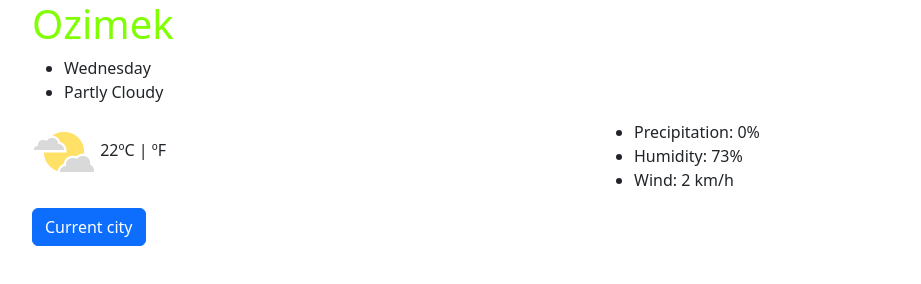
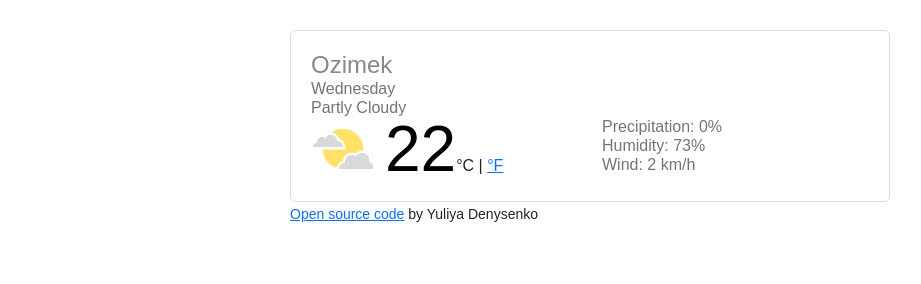
Before and after one commit to Yuldenys/Vanilla-WeatherApp, a plain HTML site: page index.html in a window 1280 px wide. Shown: the whole page, without its empty margins (50-971 px from the left). Drawn offline with nearby package versions, Linux system fonts and the light colour scheme.

Commit message:
Added CSS

```diff
--- a/index.html
+++ b/index.html
@@ -3,7 +3,7 @@
   <head>
     <meta charset="UTF-8" />
     <meta http-equiv="X-UA-Compatible" content="IE=edge" />
-    <link rel="stylesheet" href="src/styleWA.css" />
+
     <meta name="viewport" content="width=device-width, initial-scale=1.0" />
     <title>Weather application</title>
     <link
@@ -12,9 +12,12 @@
       integrity="sha384-gH2yIJqKdNHPEq0n4Mqa/HGKIhSkIHeL5AyhkYV8i59U5AR6csBvApHHNl/vI1Bx"
       crossorigin="anonymous"
     />
+    <link rel="stylesheet" href="src/styleWA.css" />
   </head>
   <body>
     <div class="container">
+      <div class="weather-app-wrapper">
+        <div class="weather-app">
           <h1>Ozimek</h1>
           <ul>
             <li>Wednesday</li>
@@ -22,8 +25,17 @@
           </ul>
           <div class="row">
             <div class="col-6">
-          <img src="images/partly_cloudy.png" alt="Partly_cloudy" />
-          22ºC | ºF
+              <div class="d-flex weather-temperature">
+                <img
+                  src="images/partly_cloudy.png"
+                  alt="Partly_cloudy"
+                  id="icon"
+                />
+                <div>
+                  <strong id="temperature">22</strong
+                  ><span class="units">°C | <a href="#">°F</a></span>
+                </div>
+              </div>
             </div>
             <div class="col-6">
               <ul>
@@ -33,7 +45,16 @@
               </ul>
             </div>
           </div>
-      <a href="" class="btn btn-primary">Current city</a>
+        </div>
+        <small>
+          <a
+            href="https://github.com/Yuldenys/Vanilla-WeatherApp"
+            target="_blank"
+            >Open source code</a
+          >
+          by Yuliya Denysenko
+        </small>
+      </div>
     </div>
     <script src="src/Wapp.js"></script>
   </body>
--- a/src/styleWA.css
+++ b/src/styleWA.css
@@ -1,3 +1,50 @@
+body {
+  font-family: Arial, Helvetica, sans-serif;
+}
+
 h1 {
-  color: chartreuse;
+  color: #878787;
+  font-size: 24px;
+  line-height: 28px;
+  font-weight: 100;
+  margin-bottom: 0;
 }
+ul {
+  margin: 0;
+  padding: 0;
+}
+
+li {
+  list-style: none;
+  margin: 0;
+  padding: 0;
+  color: #70757a;
+  font-size: 16px;
+  font-weight: 100;
+  line-height: 19px;
+}
+.weather-app-wrapper {
+  max-width: 600px;
+  margin: 30px auto;
+}
+.weather-app {
+  padding: 20px;
+  border: 1px solid #dadde1;
+  border-radius: 5px;
+}
+.weather-temperature img {
+  margin-right: 10px;
+  height: 64px;
+  width: 64px;
+}
+.weather-temperature strong {
+  color: black;
+  font-size: 64px;
+  line-height: 1;
+  font-weight: 400;
+}
+.weather-temperature units {
+  position: relative;
+  font-size: 16px;
+  top: -34px;
+}
```
Lines whose indentation alone changed are shown as unchanged.
